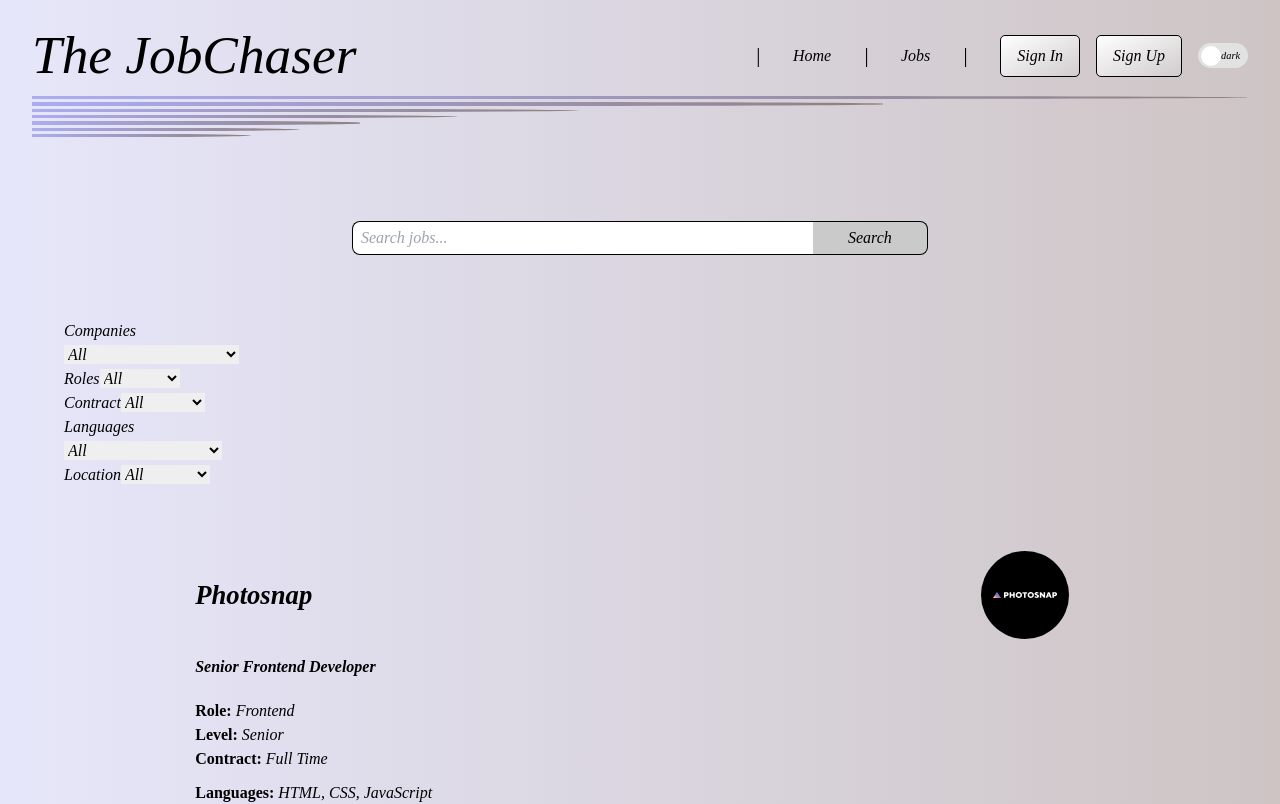
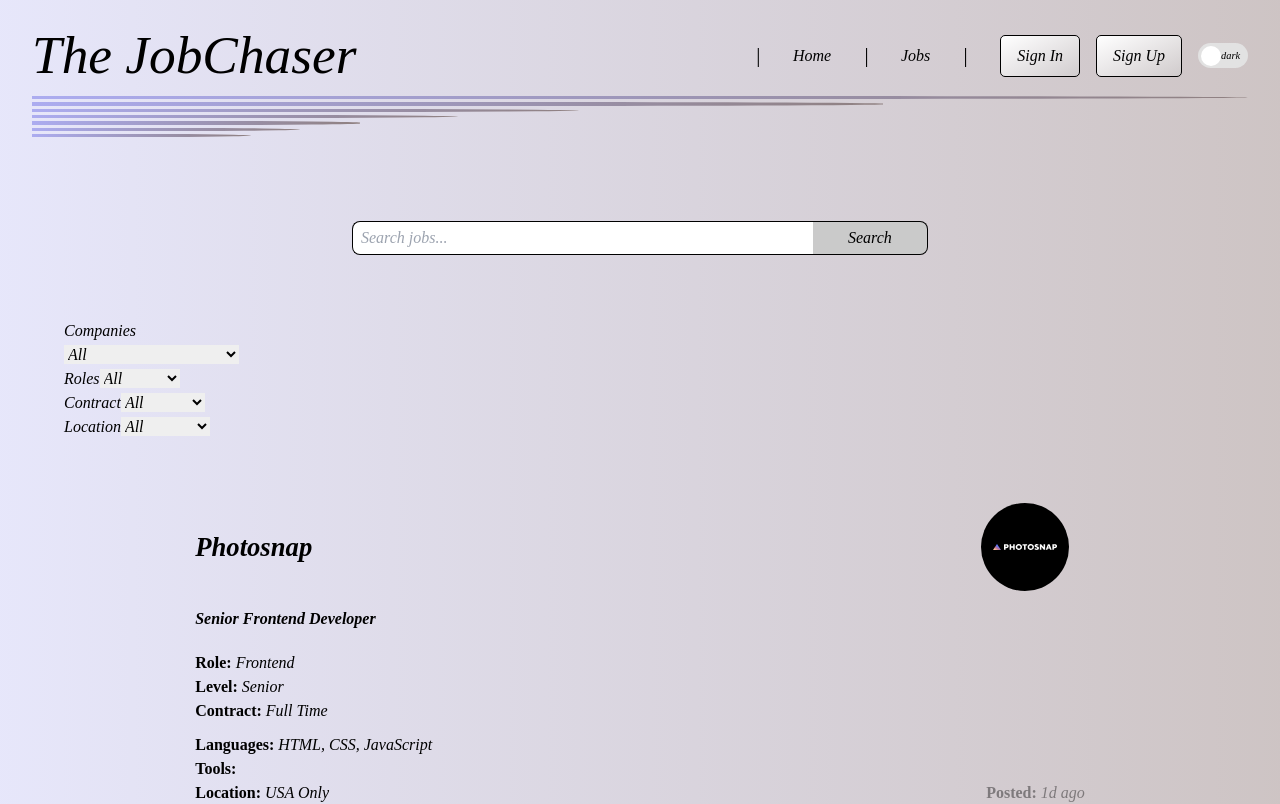
Before and after one commit to Niklas-Nordin/JobChaser, a Next.js app: page /jobs in a window 1280 px wide. Shown: the top 804 px of the page. Built offline with nearby package versions, Linux system fonts and the light colour scheme; a web font is replaced by a local one.

Commit message:
Answeared the questions.

```diff
--- a/src/app/components/FilterSelector.tsx
+++ b/src/app/components/FilterSelector.tsx
@@ -20,7 +20,6 @@
   const companies = [...new Set(jobList.map((job) => job.company))];
   const roles = [...new Set(jobList.map((job) => job.role))];
   const contracts = [...new Set(jobList.map((job) => job.contract))];
-  const languages = [...new Set(jobList.map((job) => job.languages))];
   const locations = [...new Set(jobList.map((job) => job.location))];
 
   const filterJobs = jobList.filter((jobs) => {
@@ -28,9 +27,6 @@
       (filterState.company ? jobs.company === filterState.company : true) &&
       (filterState.role ? jobs.role === filterState.role : true) &&
       (filterState.contract ? jobs.contract === filterState.contract : true) &&
-      (filterState.languages
-        ? jobs.languages === filterState.languages.split("")
-        : true) &&
       (filterState.location ? jobs.location === filterState.location : true) &&
       (filterState.searchTerm
         ? jobs.company
@@ -40,10 +36,6 @@
             .toLowerCase()
             .includes(filterState.searchTerm.toLowerCase()) ||
           jobs.contract
-            .toLowerCase()
-            .includes(filterState.searchTerm.toLowerCase()) ||
-          jobs.languages
-            .toString()
             .toLowerCase()
             .includes(filterState.searchTerm.toLowerCase()) ||
           jobs.location
@@ -113,24 +105,6 @@
           </select>
         </div>
         <div className="dropdown-menu">
-          <label htmlFor="languages">Languages</label>
-          <select
-            id="languages"
-            value={filterState.languages}
-            onChange={(e) => dispatch(updateLanguages(e.target.value))}
-            className="input-field w-full"
-          >
-            <option className="option" value="">
-              All
-            </option>
-            {languages.map((language, index) => (
-              <option className="option" key={index} value={language}>
-                {language}
-              </option>
-            ))}
-          </select>
-        </div>
-        <div className="dropdown-menu">
           <label htmlFor="location">Location</label>
           <select
             id="location"
```
Also changed, not shown: 1 other file (tests, documents, lock files or other folders).
